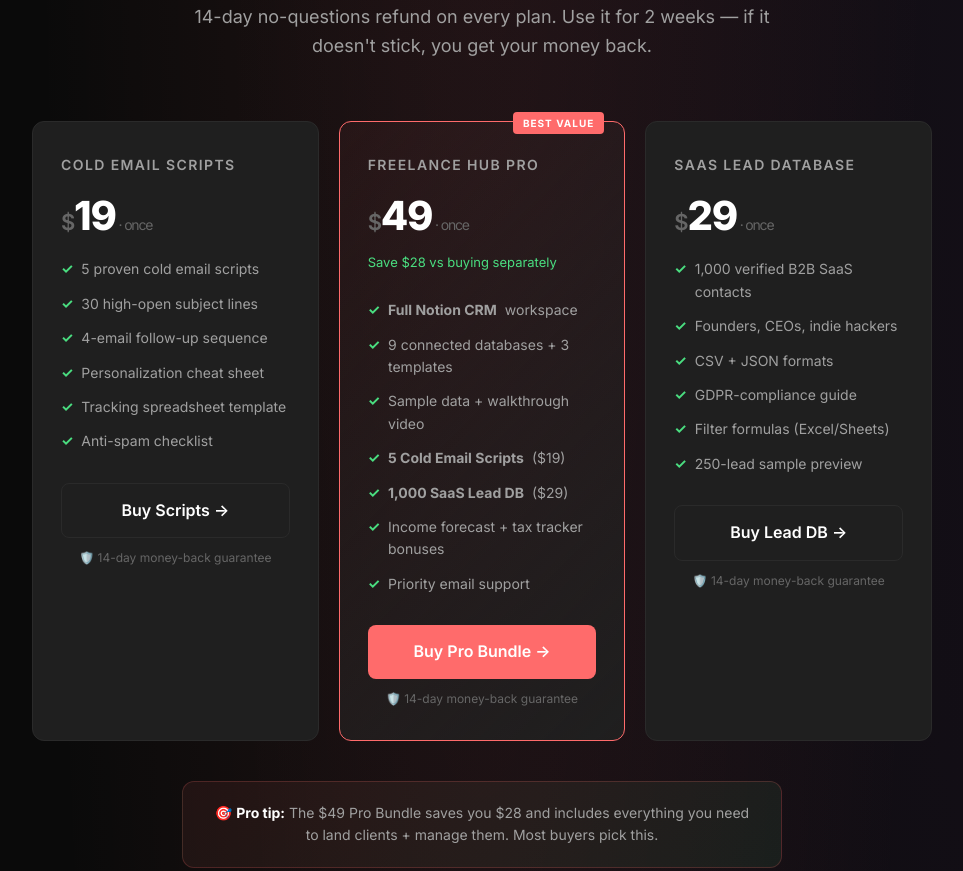
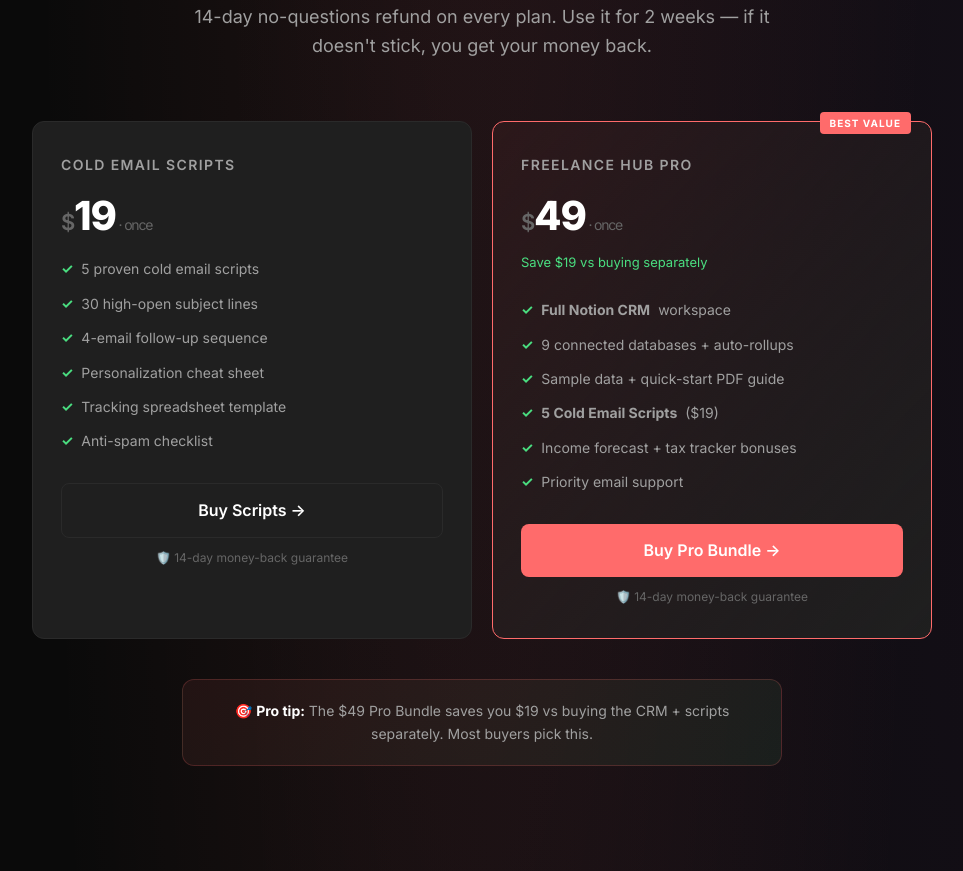
Before and after one commit to akwsa/freelance-hub-landing, a plain HTML site: page index.html in a window 1280 px wide. Shown: the part 760-1631 px from the top of the page, without its empty margins (158-1121 px from the left). Drawn offline with Linux system fonts and the light colour scheme.

Commit message:
Remove Lead DB listing (LS compliance) — 2 products remain: Pro Bundle + Cold Email Scripts

```diff
--- a/index.html
+++ b/index.html
@@ -331,39 +331,22 @@
       <div class="plan popular">
         <div class="name">Freelance Hub Pro</div>
         <div class="price"><span class="cur">$</span>49<span class="period"> · once</span></div>
-        <div class="savings">Save $28 vs buying separately</div>
+        <div class="savings">Save $19 vs buying separately</div>
         <ul>
           <li><strong>Full Notion CRM</strong> workspace</li>
-          <li>9 connected databases + 3 templates</li>
-          <li>Sample data + walkthrough video</li>
+          <li>9 connected databases + auto-rollups</li>
+          <li>Sample data + quick-start PDF guide</li>
           <li><strong>5 Cold Email Scripts</strong> ($19)</li>
-          <li><strong>1,000 SaaS Lead DB</strong> ($29)</li>
           <li>Income forecast + tax tracker bonuses</li>
           <li>Priority email support</li>
         </ul>
         <a href="#" class="buy-btn" onclick="return buyNow('pro')">Buy Pro Bundle →</a>
         <div class="guarantee">🛡️ 14-day money-back guarantee</div>
       </div>
-
-      <!-- SAAS LEAD DB ($29) -->
-      <div class="plan">
-        <div class="name">SaaS Lead Database</div>
-        <div class="price"><span class="cur">$</span>29<span class="period"> · once</span></div>
-        <ul>
-          <li>1,000 verified B2B SaaS contacts</li>
-          <li>Founders, CEOs, indie hackers</li>
-          <li>CSV + JSON formats</li>
-          <li>GDPR-compliance guide</li>
-          <li>Filter formulas (Excel/Sheets)</li>
-          <li>250-lead sample preview</li>
-        </ul>
-        <a href="#" class="buy-btn ghost" onclick="return buyNow('leads')">Buy Lead DB →</a>
-        <div class="guarantee">🛡️ 14-day money-back guarantee</div>
-      </div>
     </div>
 
     <div class="bundle-highlight">
-      <p>🎯 <strong>Pro tip:</strong> The $49 Pro Bundle saves you $28 and includes everything you need to land clients + manage them. Most buyers pick this.</p>
+      <p>🎯 <strong>Pro tip:</strong> The $49 Pro Bundle saves you $19 vs buying the CRM + scripts separately. Most buyers pick this.</p>
     </div>
   </div>
 </section>
@@ -545,7 +528,6 @@
   const LS_LINKS = {
     pro:     'https://autosstudio.lemonsqueezy.com/checkout/buy/266ad57f-656d-4fbb-ae93-854c53fa8b05',
     scripts: 'https://autosstudio.lemonsqueezy.com/checkout/buy/d149b0b6-25aa-4717-af03-2a3d0401526c',
-    leads:   'https://autosstudio.lemonsqueezy.com/checkout/buy/ad34232d-df6b-4dec-b87e-286552fa32bc',
   };
 
   function buyNow(tier) {
```
